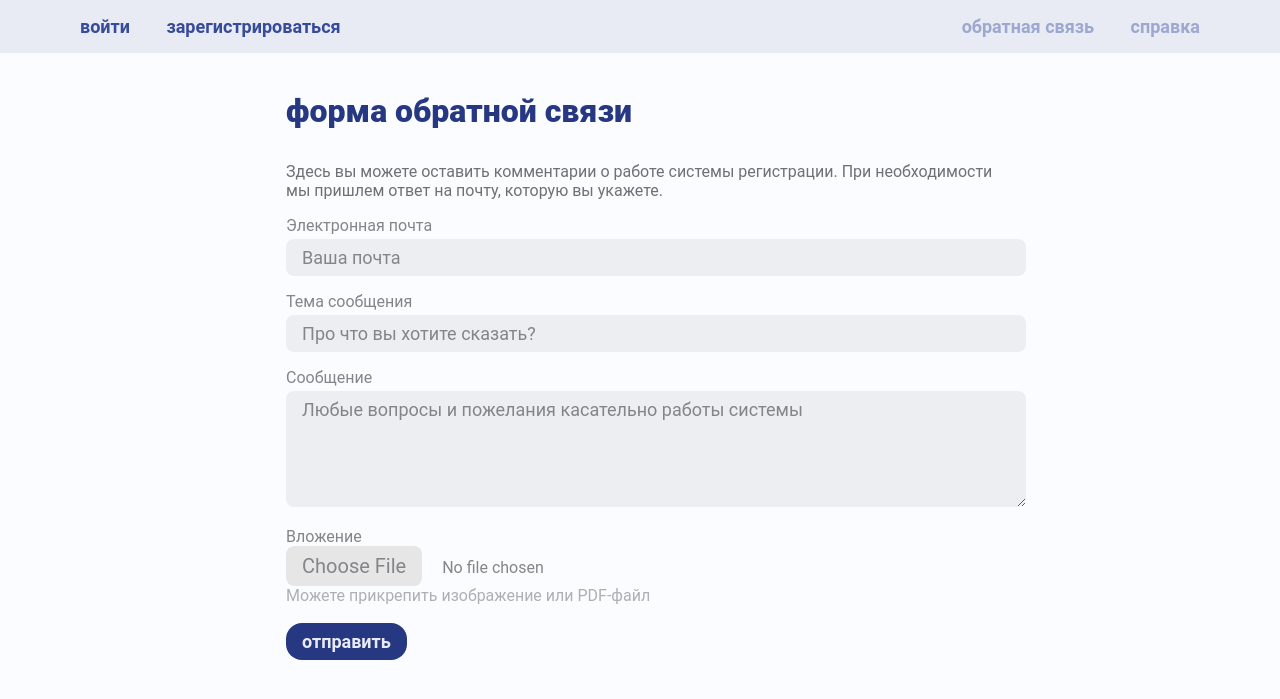
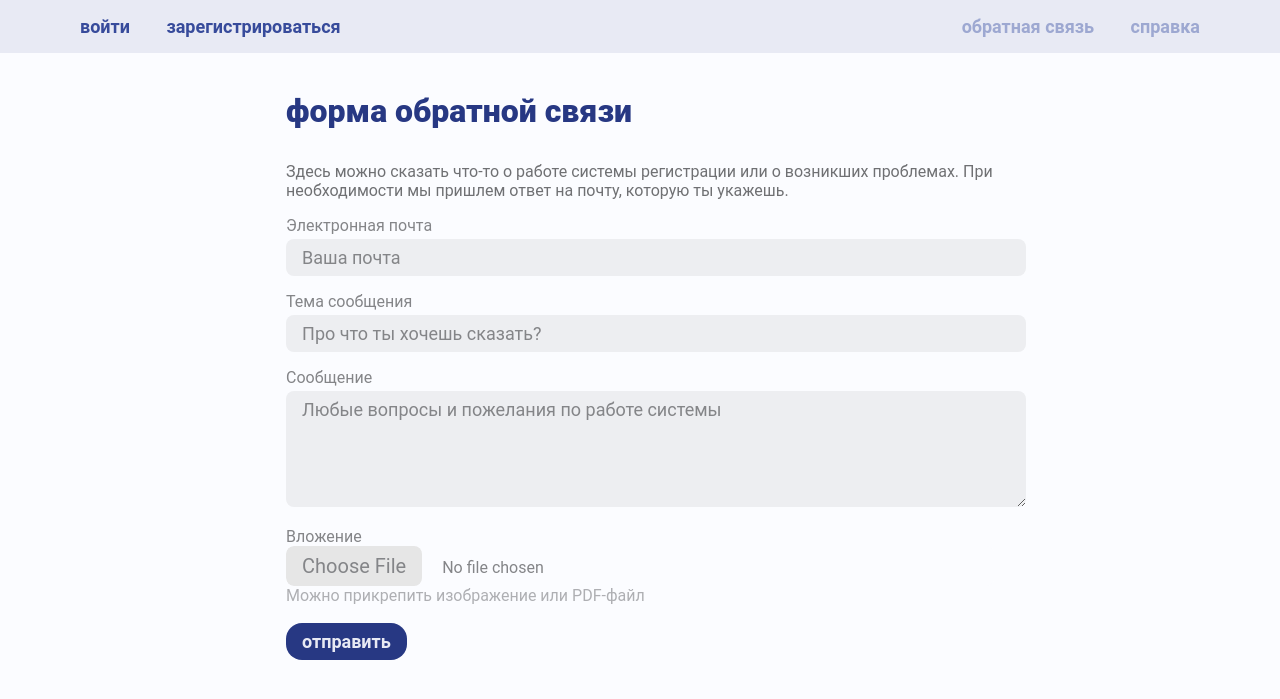
Before and after one commit to yualapshina/registration-system-coursework, a Django app: page /feedback/anonimous in a window 1280 px wide. Shown: the top 699 px of the page. Run offline with Django 4.2, Linux system fonts and the light colour scheme; some web fonts are replaced.

Commit message:
#62 requirements

```diff
--- a/regsys/templates/regsys/feedback_anon.html
+++ b/regsys/templates/regsys/feedback_anon.html
@@ -42,8 +42,8 @@
 
 			<div class="block">
 				<p class="text-header-black col-primary-800">Форма обратной связи</p>
-				<p class="text-caption col-base-700">Здесь вы можете оставить комментарии о работе системы регистрации.
-					При необходимости мы пришлем ответ на почту, которую вы укажете.</p>
+				<p class="text-caption col-base-700">Здесь можно сказать что-то о работе системы регистрации или о
+					возникших проблемах. При необходимости мы пришлем ответ на почту, которую ты укажешь.</p>
 				<div class="text-field">
 					<label class="text-field__label text-caption" for="email">Электронная почта</label><br>
 					<input class="text-field__input text-regular" type="text" id="email" name="email" required
@@ -56,18 +56,18 @@
 						value="{{ subject }}">
 					{% else %}
 					<input class="text-field__input text-regular" type="text" id="subject" name="subject" required
-						placeholder="Про что вы хотите сказать?">
+						placeholder="Про что ты хочешь сказать?">
 					{% endif %}
 				</div>
 				<div class="text-field">
 					<label class="text-field__label text-caption" for="message">Сообщение</label><br>
 					<textarea class="text-regular" type="text" id="message" name="message" required
-						placeholder="Любые вопросы и пожелания касательно работы системы"></textarea>
+						placeholder="Любые вопросы и пожелания по работе системы"></textarea>
 				</div>
 				<div>
 					<label class="text-field__label text-caption" for="attachment">Вложение</label>
 					<input class="text-caption" type="file" id="attachment" name="attachment" accept="image/*,.pdf" />
-					<span class="text-caption col-base-500">Можете прикрепить изображение или PDF-файл</span>
+					<span class="text-caption col-base-500">Можно прикрепить изображение или PDF-файл</span>
 					</label>
 				</div>
 				<br><button id="submit" name="submit" type="submit" value="feedback"
--- a/regsys/templates/regsys/timetable.html
+++ b/regsys/templates/regsys/timetable.html
@@ -37,7 +37,7 @@
 
 			<div class="block">
 				<p class="text-header-black col-primary-800">{{ event.event_name }}: Уточнение расписания</p>
-				<p class="text-caption col-base-600">Будьте внимательны! Некоторые мероприятия идут одновременно -
+				<p class="text-caption col-base-600">Будь внимателен! Некоторые мероприятия идут одновременно -
 					выбрать можно только одно.<br>А еще, некоторые из них повторяются в разное время.</p>
 				{% if timetable %}
 				{% for date, cats in timetable.items %}
@@ -89,8 +89,8 @@
 				<button type="submit" id="submit" name="submit" class="primary-button text-label"
 					value="to_completed">Завершить регистрацию</button><br>
 				{% else %}
-				<p class="text-body-regular col-base-600">Кажется, вы не выбрали ни одного дня для регистрации.
-					Попробуйте снова!</p>
+				<p class="text-body-regular col-base-600">Кажется, ты не выбрал ни одного дня для регистрации.
+					Попробуй снова!</p>
 				{% endif %}
 			</div>
 		</div>
```
Also changed, not shown: regsys/templates/regsys/feedback.html (+11 -10 lines), 1 other file.
